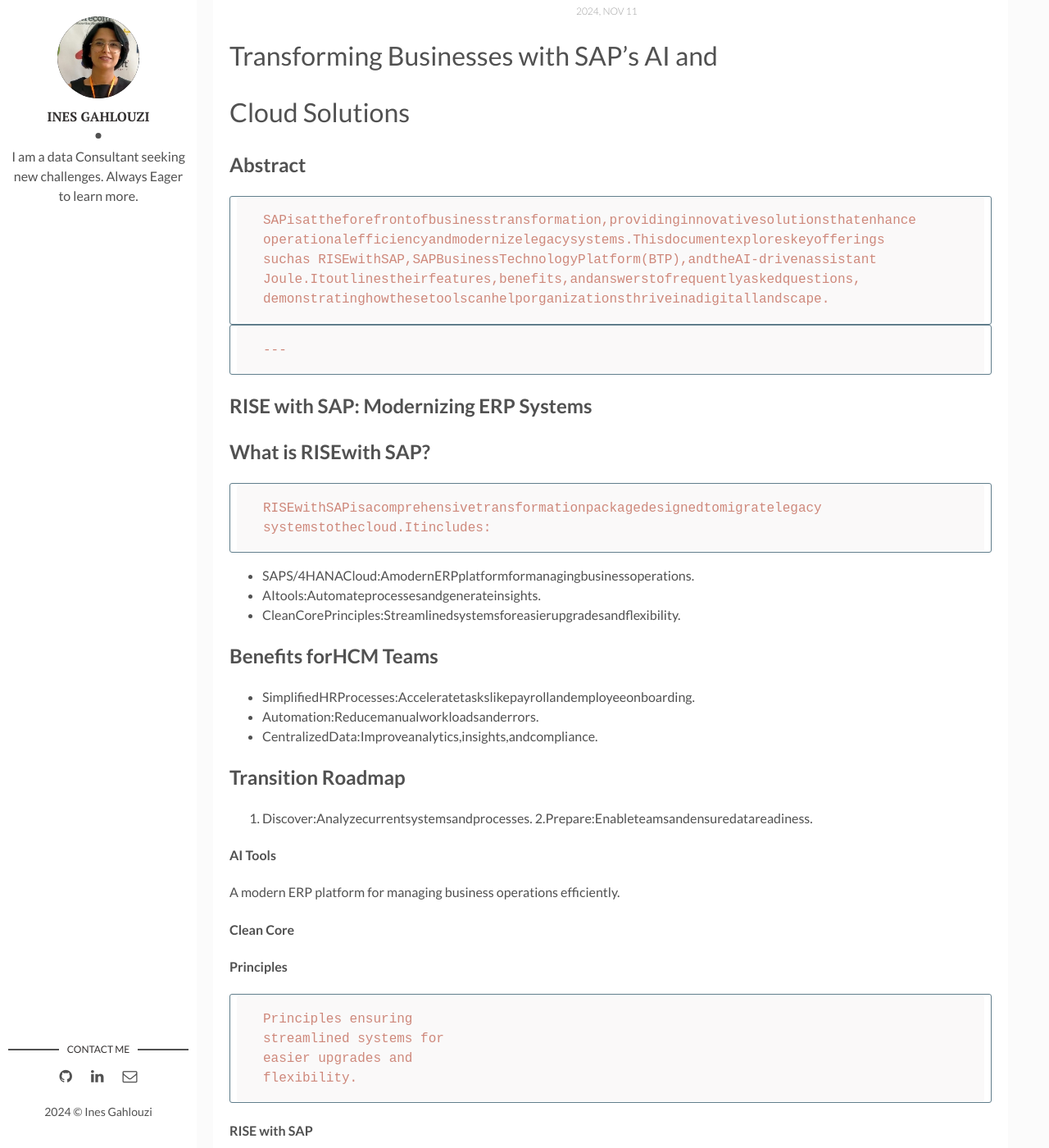
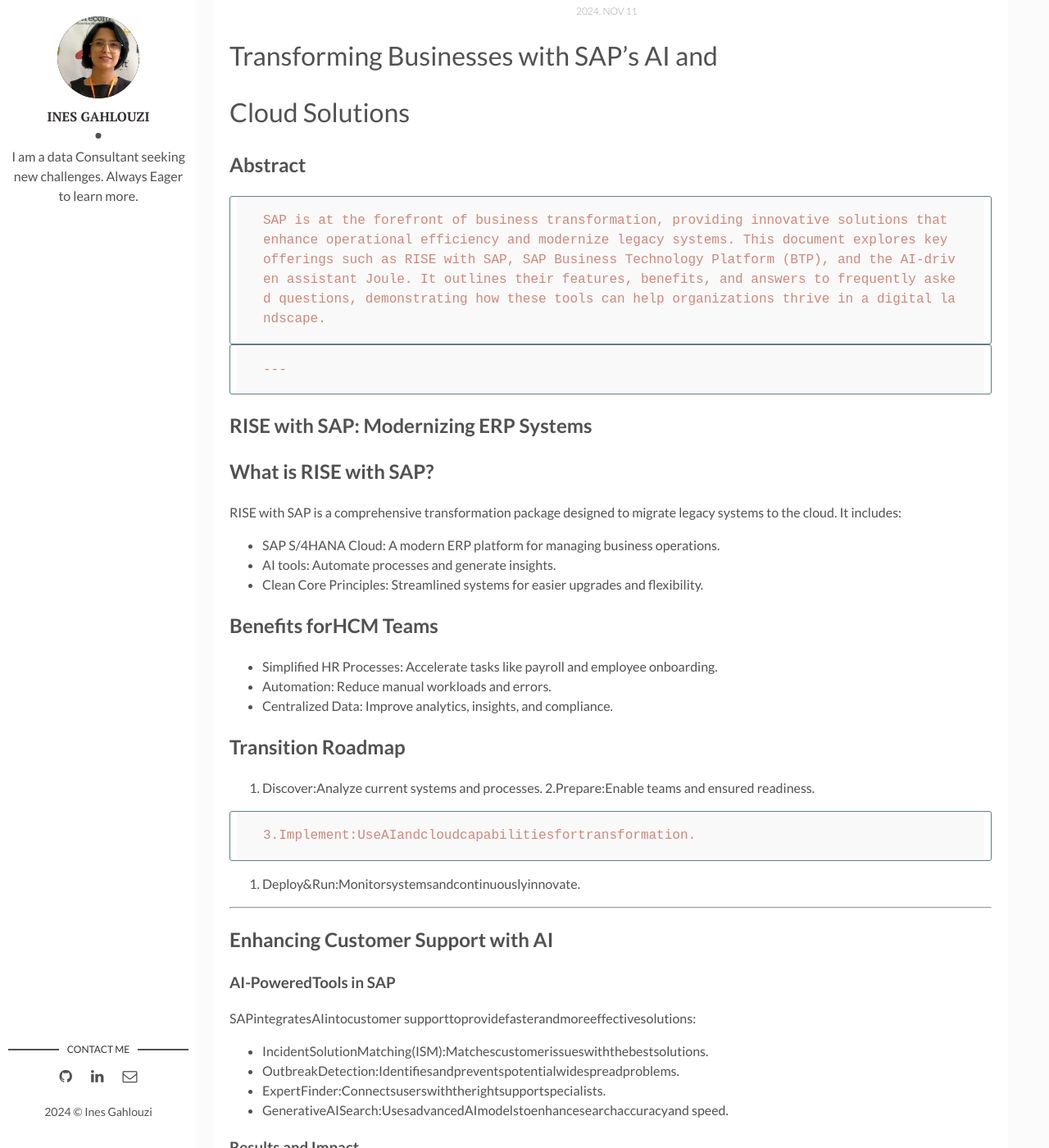
Before and after one commit to inesgh1/Ines-s-Blog, a Jekyll site: the page built from _posts/2024-11-14-sapandAI.markdown, in a window 1280 px wide and 1400 px high, scrolled down 597 px. Shown: the whole window at 82% size. Built offline with Jekyll 4.4.1, drawn with Linux system fonts in a browser that asks for light colours; comment, search, counter and statistics services are not loaded; some of the changed text lies outside the part shown.

Commit message:
Update 2024-11-14-sapandAI.markdown

````diff
--- a/_posts/2024-11-14-sapandAI.markdown
+++ b/_posts/2024-11-14-sapandAI.markdown
@@ -13,65 +13,32 @@
 ## Abstract
 
 ```
-SAPisattheforefrontofbusinesstransformation,providinginnovativesolutionsthatenhance
-operationalefficiencyandmodernizelegacysystems.Thisdocumentexploreskeyofferings
-suchas RISEwithSAP,SAPBusinessTechnologyPlatform(BTP),andtheAI-drivenassistant
-Joule.Itoutlinestheirfeatures,benefits,andanswerstofrequentlyaskedquestions,
-demonstratinghowthesetoolscanhelporganizationsthriveinadigitallandscape.
+SAP is at the forefront of business transformation, providing innovative solutions that enhance operational efficiency and modernize legacy systems. This document explores key offerings such as RISE with SAP, SAP Business Technology Platform (BTP), and the AI-driven assistant Joule. It outlines their features, benefits, and answers to frequently asked questions, demonstrating how these tools can help organizations thrive in a digital landscape.
 ```
 ```
 ---
 ```
 ## RISE with SAP: Modernizing ERP Systems
 
-## What is RISEwith SAP?
+## What is RISE with SAP?
 
-```
-RISEwithSAPisacomprehensivetransformationpackagedesignedtomigratelegacy
-systemstothecloud.Itincludes:
-```
-- SAPS/4HANACloud:AmodernERPplatformformanagingbusinessoperations.
-- AItools:Automateprocessesandgenerateinsights.
-- CleanCorePrinciples:Streamlinedsystemsforeasierupgradesandflexibility.
+
+RISE with SAP is a comprehensive transformation package designed to migrate legacy systems to the cloud. It includes:
+
+- SAP S/4HANA Cloud: A modern ERP platform for managing business operations.
+- AI tools: Automate processes and generate insights.
+- Clean Core Principles: Streamlined systems for easier upgrades and flexibility.
 
 ## Benefits forHCM Teams
 
-- SimplifiedHRProcesses:Acceleratetaskslikepayrollandemployeeonboarding.
-- Automation:Reducemanualworkloadsanderrors.
-- CentralizedData:Improveanalytics,insights,andcompliance.
+- Simplified HR Processes: Accelerate tasks like payroll and employee onboarding.
+- Automation: Reduce manual workloads and errors.
+- Centralized Data: Improve analytics, insights, and compliance.
 
 ## Transition Roadmap
 
-1. Discover:Analyzecurrentsystemsandprocesses.
-2.Prepare:Enableteamsandensuredatareadiness.
-
-#### AI Tools
-
-A modern ERP platform
-for managing business
-operations efficiently.
-
-#### Clean Core
-
-#### Principles
-
-```
-Principles ensuring
-streamlined systems for
-easier upgrades and
-flexibility.
-```
-#### RISE with SAP
-
-#### SAP S/4HANA
-
-#### Cloud
-
-```
-Tools that automate
-processes and generate
-valuable insights.
-```
+1. Discover:Analyze current systems and processes.
+2.Prepare:Enable teams and ensured readiness.
 
 ```
 3.Implement:UseAIandcloudcapabilitiesfortransformation.
````
